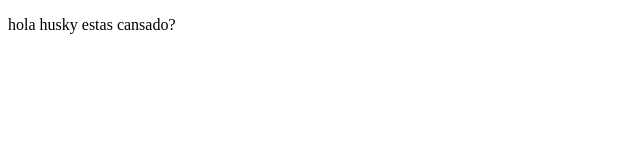
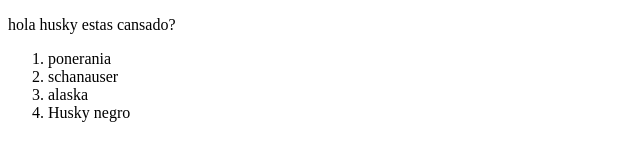
Before and after one commit to Rosalia1993/ejercicio2, a plain HTML site: page index.html in a window 1280 px wide. Shown: the whole page, without its empty margins (0-640 px from the left). Drawn offline with Linux system fonts and the light colour scheme.

Commit message:
lista
se agrego la lista de razas

```diff
--- a/index.html
+++ b/index.html
@@ -7,6 +7,15 @@
 <p>
 	hola husky estas cansado?
 </p>
+<ol>
+
+	<li>ponerania</li>
+    <li>schanauser</li>
+    <li>alaska</li>
+    <li>Husky negro</li>
+
+
+</ol>
 
 </body>
 </html>
```
